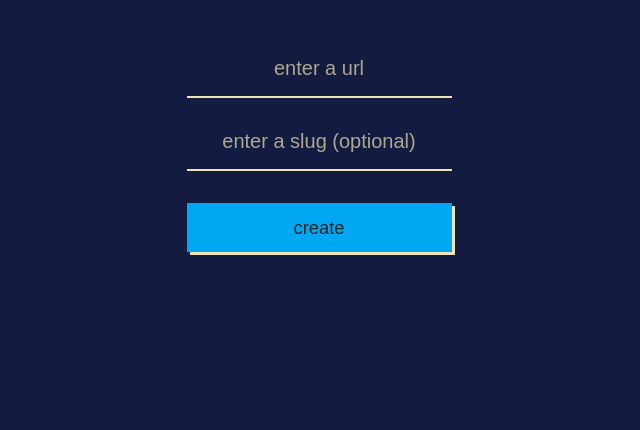
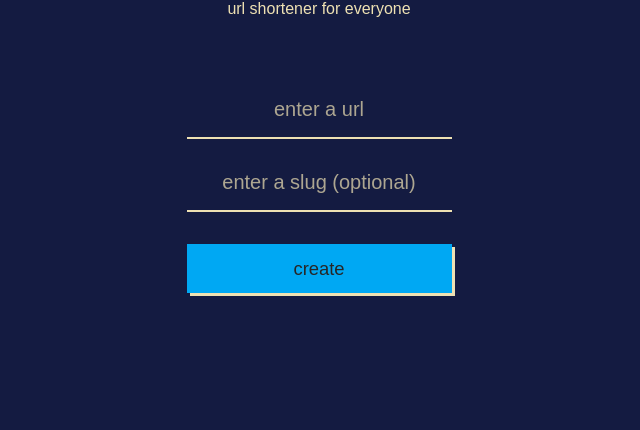
Before and after one commit to johnvillegas40/babyurl, a website: page public/index.html in a window 1280 px wide. Shown: the part 300-730 px from the top of the page, without its empty margins (321-961 px from the left). Drawn offline with nearby package versions, Linux system fonts and the light colour scheme.

Commit message:
added slogan

```diff
--- a/public/index.html
+++ b/public/index.html
@@ -12,9 +12,14 @@
 <body>
     <header>
         <img class="logo" src="./logo/babyurl blue.png" />
+
     </header>
+    <div class="slogan">
+        <p>url shortener for everyone</p>
+    </div>
     <main id="app">
         <form autocomplete="off" class="form" v-if="formVisible" @submit.prevent="createUrl()">
+
             <div v-cloak v-if="error" class="error">
                 {{error}}
             </div>
--- a/public/styles.css
+++ b/public/styles.css
@@ -24,6 +24,13 @@ header {
     display: flex;
     justify-content: center;
     margin-bottom: 3rem;
+}
+
+.slogan {
+    display: flex;
+    flex-direction: column;
+    color: #eee1b3;
+    padding-bottom: 4em;
 }
 
 .logo {
```
